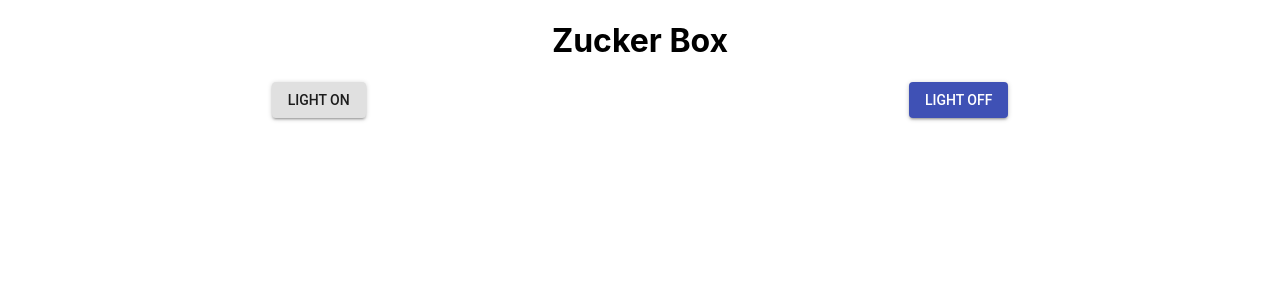
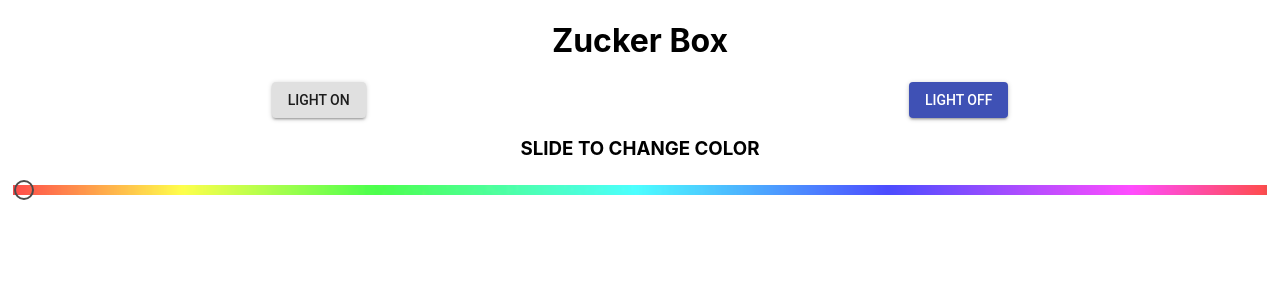
Before and after one commit to luuniem/zucker-box, a React (Create React App) app: page / in a window 1280 px wide. Shown: the top 300 px of the page. Built offline with nearby package versions, Linux system fonts and the light colour scheme; no server answers.

Commit message:
add color slider

```diff
--- /dev/null
+++ b/src/containers/ColorSlider/ColorSlider.jsx
@@ -0,0 +1,33 @@
+import React, { PureComponent } from "react";
+import "./ColorSlider.scss";
+
+const username = "efhX0bOeYSyCShCbb7maUfdZd-80624DviBfbXZh";
+const api_link = "https://192.168.1.106/api/";
+
+class ColorSlider extends PureComponent {
+  constructor(props) {
+    super(props);
+    this.state = {
+      lightData: []
+    };
+  }
+
+  async componentDidMount() {
+    const api_call = await fetch(`${api_link}${username}/lights/4/`);
+    const api_data = await api_call.json();
+    this.setState({ lightData: api_data });
+    console.log(this.state.lightData);
+    // console.log(this.state.lightData);
+  }
+
+  render() {
+    return (
+      <div className="slide-container">
+        <h3>SLIDE TO CHANGE COLOR</h3>
+        <input type="range" min="0" max="65535" className="slider" />
+      </div>
+    );
+  }
+}
+
+export default ColorSlider;
--- /dev/null
+++ b/src/containers/ColorSlider/ColorSlider.scss
@@ -0,0 +1,45 @@
+.slide-container {
+  width: 100%; /* Width of the outside container */
+}
+
+/* The slider itself */
+.slider {
+  -webkit-appearance: none; /* Override default CSS styles */
+  appearance: none;
+  width: 98%; /* Full-width */
+  height: 10px; /* Specified height */
+
+  background: url("./../../assets/spectrum-bg.png"); /* Grey background */
+  background-size: cover;
+  //   background-repeat: no-repeat;
+  outline: none; /* Remove outline */
+  opacity: 0.7; /* Set transparency (for mouse-over effects on hover) */
+  -webkit-transition: 0.2s; /* 0.2 seconds transition on hover */
+  transition: opacity 0.2s;
+}
+
+/* Mouse-over effects */
+.slider:hover {
+  opacity: 1; /* Fully shown on mouse-over */
+}
+
+/* The slider handle (use -webkit- (Chrome, Opera, Safari, Edge) and -moz- (Firefox) to override default look) */
+.slider::-webkit-slider-thumb {
+  -webkit-appearance: none; /* Override default look */
+  appearance: none;
+  width: 20px; /* Set a specific slider handle width */
+  height: 20px; /* Slider handle height */
+  background: transparent; /* Green background */
+  cursor: pointer; /* Cursor on hover */
+  border: 2px solid black;
+  border-radius: 10px;
+}
+
+.slider::-moz-range-thumb {
+  width: 20px; /* Set a specific slider handle width */
+  height: 20px; /* Slider handle height */
+  background: transparent; /* Green background */
+  cursor: pointer; /* Cursor on hover */
+  border: 2px solid black;
+  border-radius: 10px;
+}
--- a/src/containers/MainScreen/MainScreen.jsx
+++ b/src/containers/MainScreen/MainScreen.jsx
@@ -1,6 +1,6 @@
 import React, { PureComponent } from "react";
 import LightSwitch from "./../../components/LightSwitch/LightSwitch";
-import Switches from "./../Switches/Switches";
+import ColorSlider from "./../ColorSlider/ColorSlider";
 
 const username = "efhX0bOeYSyCShCbb7maUfdZd-80624DviBfbXZh";
 const api_link = "https://192.168.1.106/api/";
@@ -50,6 +50,7 @@ class MainScreen extends PureComponent {
           lightSwitch={switchLightHandler}
           lightSwitchOff={switchOffHandler}
         />
+        <ColorSlider />
       </div>
     );
   }
```
Also changed, not shown: src/assets/spectrum-bg.png (added).
